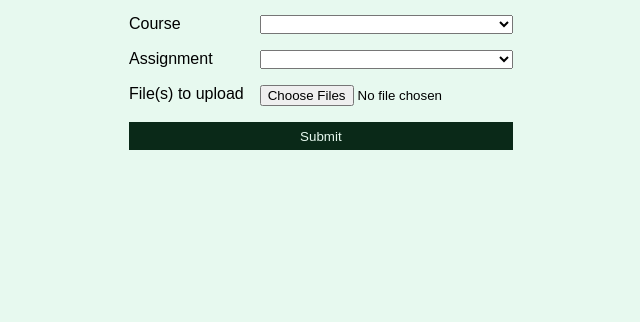
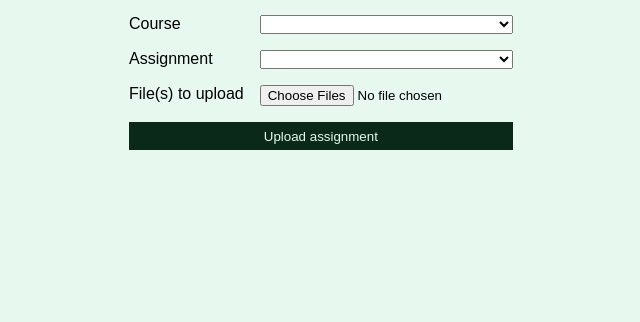
Before and after one commit to Saltssaumure/coursemate, a Django app: page /coursemateapp/student/upload-assessment in a window 1280 px wide. Shown: the part 219-541 px from the top of the page, without its empty margins (15-655 px from the left). Run offline with Django 3.2, Linux system fonts and the light colour scheme; lists and menus that the app fills with data are empty.

Commit message:
Make submit button label more descriptive

```diff
--- a/CourseMate/templates/upload.html
+++ b/CourseMate/templates/upload.html
@@ -27,7 +27,7 @@
             </select>
             <label for="upload-file">File(s) to upload</label>
             <input type="file" id="upload-file" multiple>
-            <input type="submit" value="Submit" id="upload-submit">
+            <input type="submit" value="Upload assignment" id="upload-submit">
         </form>
     </div>
 {% endblock %}
```
